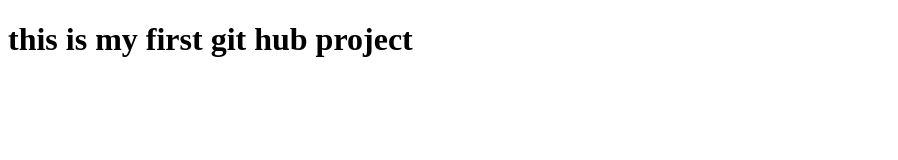
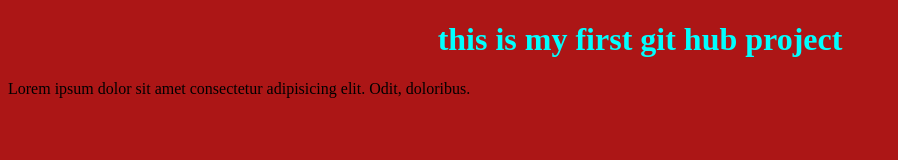
Before and after one commit to joyousruhul/first-website, a plain HTML site: page index.html in a window 1280 px wide. Shown: the whole page, without its empty margins (0-898 px from the left). Drawn offline with Linux system fonts and the light colour scheme.

Commit message:
finished

```diff
--- a/index.html
+++ b/index.html
@@ -4,9 +4,12 @@
     <meta charset="UTF-8">
     <meta http-equiv="X-UA-Compatible" content="IE=edge">
     <meta name="viewport" content="width=device-width, initial-scale=1.0">
+    <link rel="stylesheet" href="style.css">
     <title>Document</title>
 </head>
 <body>
     <h1> this is my first git hub project</h1>
+    <p>Lorem ipsum dolor sit amet consectetur adipisicing elit. Odit, doloribus.</p>
+
 </body>
 </html>
--- /dev/null
+++ b/style.css
@@ -0,0 +1,11 @@
+ body{
+     background-color: rgb(172, 22, 22);
+ }
+ h1{
+     color: aqua;
+     text-align: center;
+ }
+ p{
+     color: black;
+     text-align: left;
+ }
```
